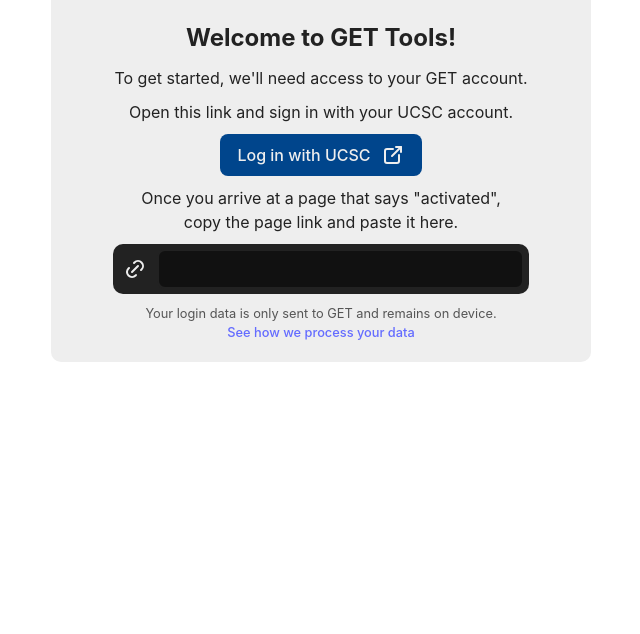
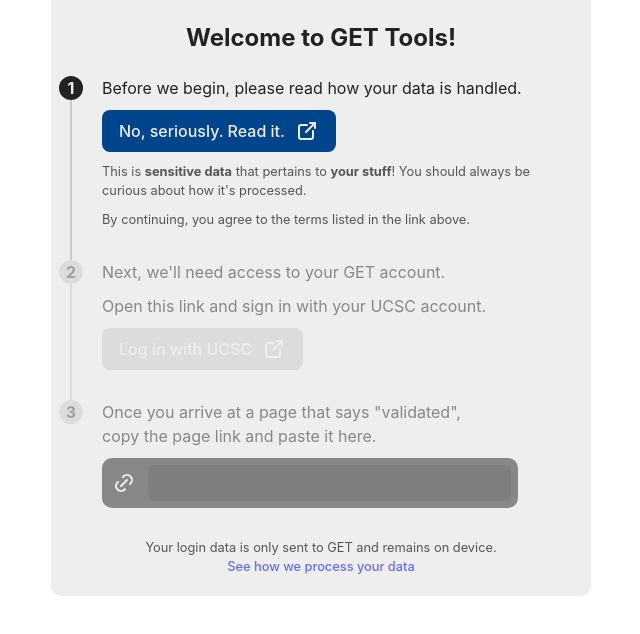
Before and after one commit to cabalex/get-tools, a Svelte app: page / in a window 1280 px wide. Shown: the top 634 px of the page, without its empty margins (319-959 px from the left). Built offline with nearby package versions, Linux system fonts and the light colour scheme; no server answers.

Commit message:
Add additional privacy disclaimers
Read my code! Inspect everything! Be safe out there!

```diff
--- a/src/onboarding/Onboarding.svelte
+++ b/src/onboarding/Onboarding.svelte
@@ -41,6 +41,8 @@
             }
         }
     }
+
+    let step = 0;
 </script>
 
 <div class="onboarding">
@@ -48,19 +50,34 @@
         <p><b>GET</b>ting your data...</p>
         <Loading />
     {:else}
-        <h2>Welcome to GET Tools!</h2>
-        <p>To get started, we'll need access to your GET account.</p>
+        <h2 style="margin-bottom: 20px">Welcome to GET Tools!</h2>
+        <div class="step" class:complete={step >= 1}>
+            <span class="step-number">1</span>
+            <p>Before we begin, please read how your data is handled.</p>
+            <a class="btn" href="https://github.com/cabalex/get-tools?tab=readme-ov-file#security" target="_blank" rel="noopener noreferrer" on:click={() => step = 1}>
+                No, seriously. Read it. <IconExternalLink />
+            </a>
+            <span class="small">This is <b>sensitive data</b> that pertains to <b>your stuff</b>! You should always be curious about how it's processed.</span>
+            <span class="small">By continuing, you agree to the terms listed in the link above.</span>
+        </div>
+        <div class="step" class:complete={step >= 2} class:hidden={step < 1}>
+            <span class="step-number">2</span>
+            <p>Next, we'll need access to your GET account.</p>
             <p>Open this link and sign in with your UCSC account.</p>
-        <a class="btn" href="https://get.cbord.com/ucsc/full/login.php?mobileapp=1" target="_blank" rel="noopener noreferrer">
+            <a class="btn" href="https://get.cbord.com/ucsc/full/login.php?mobileapp=1" target="_blank" rel="noopener noreferrer" on:click={() => step = 2}>
                 Log in with UCSC <IconExternalLink />
             </a>
-        <p>Once you arrive at a page that says "activated",<br /> copy the page link and paste it here.</p>
+        </div>
+        <div class="step" class:complete={step >= 3} class:hidden={step < 2} style="border-left-color: transparent;">
+            <span class="step-number">3</span>
+            <p>Once you arrive at a page that says "validated",<br /> copy the page link and paste it here.</p>
             <div class="linkInput">
                 <IconLink />
-            <input type="text" bind:value={linkValue} style="width: 32ch" />
+                <input type="text" bind:value={linkValue} />
                 {#if invalidLink}
                     <span style="color: red;">Hmm... this doesn't seem like a valid link. Try again?</span>
                 {/if}
+            </div>
         </div>
         <span class="small">
             Your login data is only sent to GET and remains on device.<br /><a target="_blank" rel="noopener noreferrer" href="https://github.com/cabalex/get-tools?tab=readme-ov-file#security">See how we process your data</a>
@@ -78,7 +95,6 @@
         display: flex;
         flex-direction: column;
         align-items: center;
-        gap: 10px;
         max-width: 500px;
         margin: auto;
         text-align: center;
@@ -97,7 +113,8 @@
         background-color: #111;
         color: #eee;
         font-size: 1em;
-        width: 100%;
+        width: 32ch;
+        max-width: calc(100vw - 150px);
     }
     .small {
         color: #555;
@@ -105,4 +122,54 @@
     h2, p {
         margin: 0;
     }
+    .step {
+        width: calc(100% - 30px);
+        border-left: 2px solid #ccc;
+        padding: 10px;
+        padding-left: 30px;
+        padding-top: 0;
+        padding-bottom: 30px;
+        margin-left: 10px;
+        position: relative;
+        text-align: left;
+
+        display: flex;
+        flex-direction: column;
+        align-items: flex-start;
+        justify-content: center;
+        gap: 10px;
+        transition: opacity 0.3s, border-color 0.3s;
+    }
+    .step.hidden {
+        opacity: 0.5;
+        pointer-events: none;
+    }
+    .step:not(.hidden):not(.complete) .step-number {
+        background-color: #222;
+        color: #eee;
+    }
+    .step.hidden .btn {
+        background-color: #ccc;
+    }
+    .step .step-number {
+        position: absolute;
+        left: -1px;
+        transform: translateX(-50%);
+        background-color: #ccc;
+        width: 24px;
+        height: 24px;
+        border-radius: 50%;
+        top: 0;
+        font-weight: bold;
+        color: #555;
+        text-align: center;
+        transition: background-color 0.3s, color 0.3s;
+    }
+    .step.complete {
+        border-color: green;
+    }
+    .step.complete .step-number {
+        background-color: green;
+        color: #fff;
+    }
 </style>
```
Also changed, not shown: 1 other file (tests, documents, lock files or other folders). Lines whose indentation alone changed are shown as unchanged.
